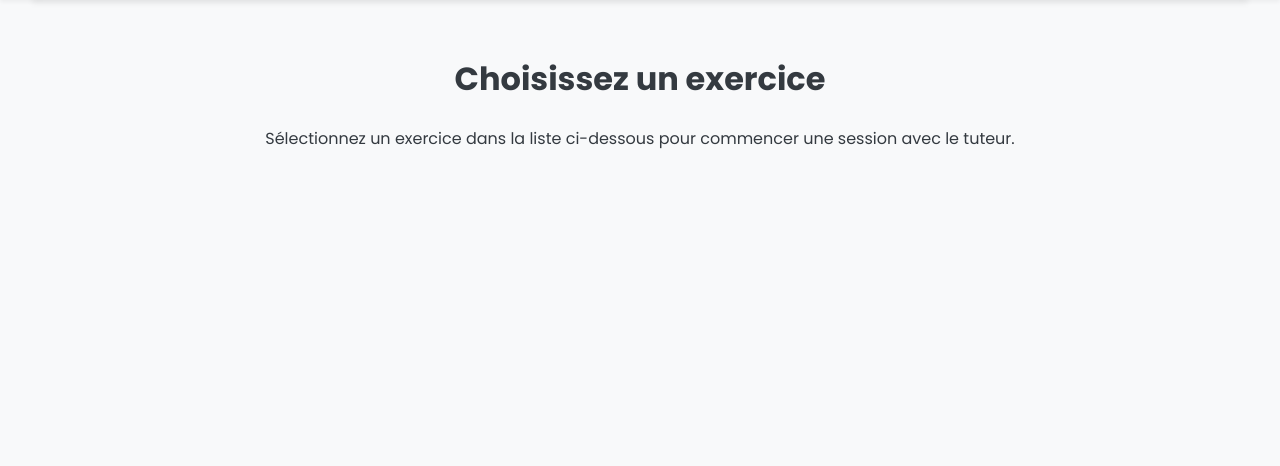
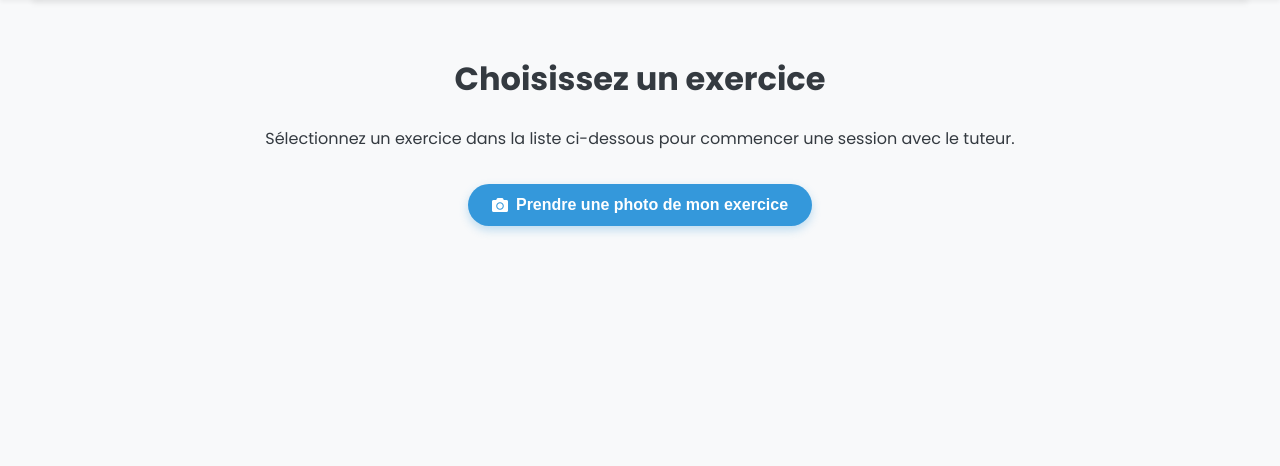
Before and after one commit to nathanp-tech/Catalyst-app, a Django app: page /tutor/ in a window 1280 px wide. Shown: the part 102-568 px from the top of the page. Run offline with Django 4.2, Linux system fonts and the light colour scheme; the visitor is signed in with stand-in values (Sample User, id 1); data that the repository does not hold is empty; some libraries are stand-ins or nearby versions.

Commit message:
Update tutor.html

```diff
--- a/tutor/templates/tutor/tutor.html
+++ b/tutor/templates/tutor/tutor.html
@@ -515,6 +515,13 @@
         <div class="dashboard-header" style="text-align: center; margin-bottom: 2rem;">
             <h1>Choisissez un exercice</h1>
             <p>Sélectionnez un exercice dans la liste ci-dessous pour commencer une session avec le tuteur.</p>
+
+            <div style="margin-top: 2rem;">
+                <button id="takePhotoBtn" style="background: #3498db; color: white; border: none; padding: 12px 24px; border-radius: 30px; cursor: pointer; font-size: 1rem; font-weight: 600; display: inline-flex; align-items: center; gap: 8px; box-shadow: 0 4px 10px rgba(52, 152, 219, 0.3); transition: transform 0.2s;" onmouseover="this.style.transform='scale(1.05)'" onmouseout="this.style.transform='scale(1)'">
+                    <i class="fas fa-camera"></i> Prendre une photo de mon exercice
+                </button>
+                <input type="file" id="cameraInput" accept="image/*" capture="environment" style="display: none;">
+            </div>
         </div>
         <ul class="category-tree">
             {% for category in categories %}
@@ -549,7 +556,7 @@
 </script>
 <script>
     window.APP_CONFIG = {
-        analyzeImageUrl: "{% url 'tutor-analyze-image' %}",
+        tutorImageAnalysisUrl: "{% url 'tutor-analyze-image' %}",
         endSessionUrl: "{% url 'end-session' %}",
         tutorInteractUrl: "{% url 'tutor-interact' %}",
         saveWhiteboardUrl: "{% url 'save-whiteboard' %}",
```
